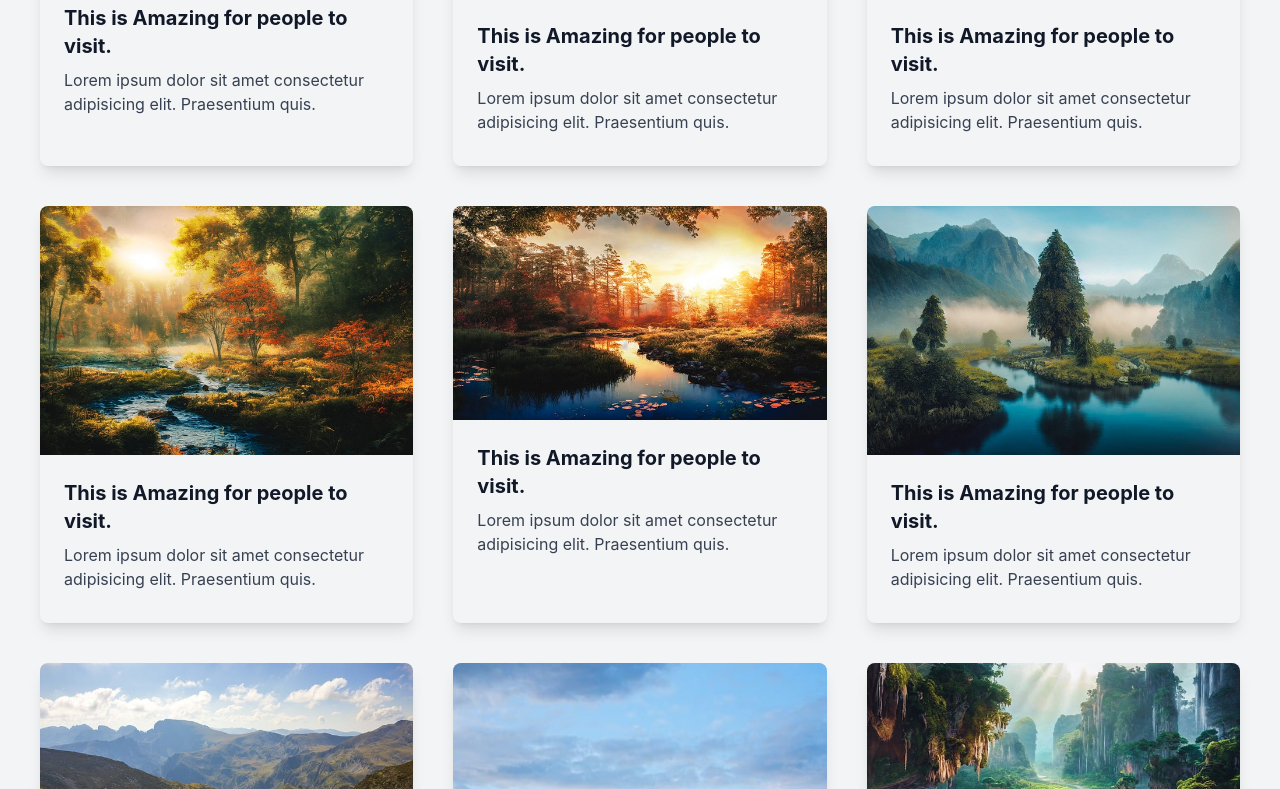
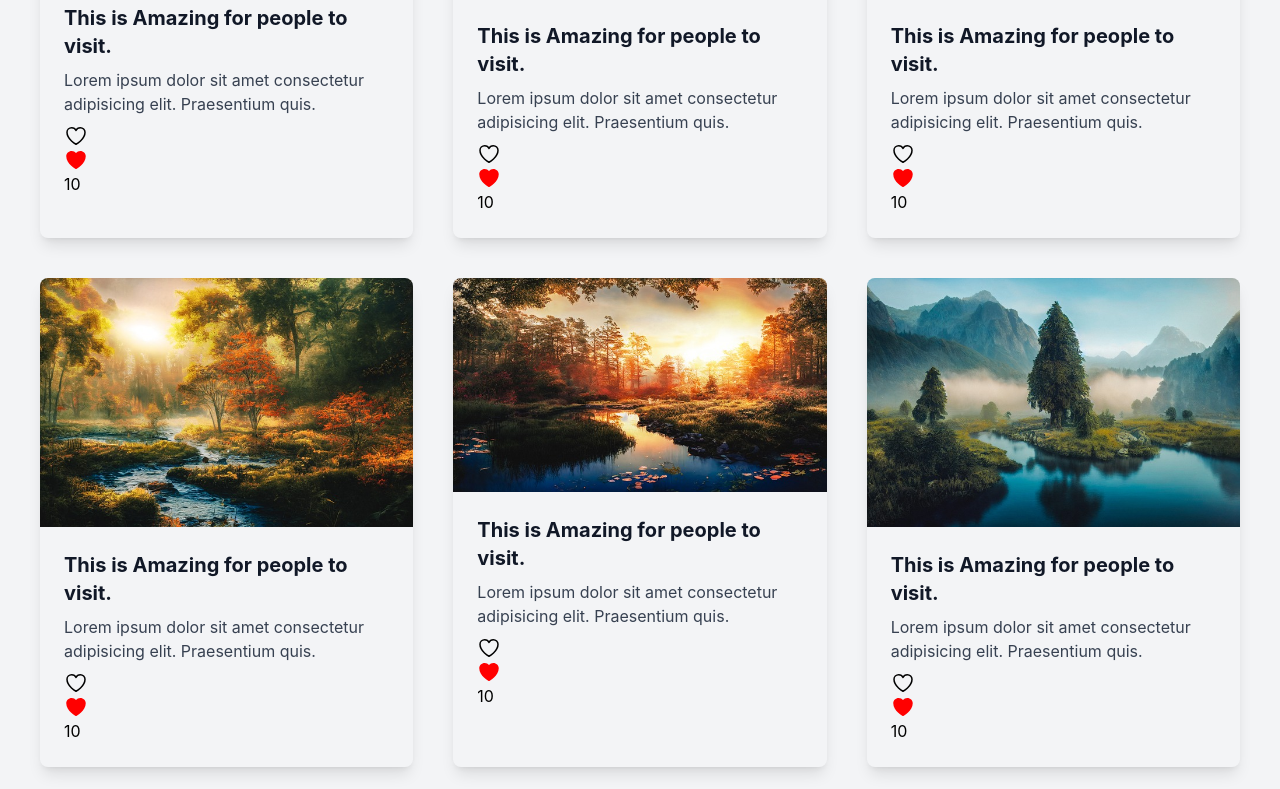
Before and after one commit to shalingams/Travel-Journal, a React (Create React App) app: page /profile in a window 1280 px wide. Shown: the part 891-1680 px from the top of the page. Built offline with nearby package versions, Linux system fonts and the light colour scheme; a web font is replaced by a local one.

Commit message:
Adding heart

```diff
--- a/src/components/Post.tsx
+++ b/src/components/Post.tsx
@@ -1,8 +1,7 @@
-import { Link } from "react-router-dom";
 import { PostType } from "../utils/types";
 
 function Post(post: PostType) {
-  const { id, image, description, location, likes } = post;
+  const { image, description, location, likes } = post;
   console.log(post);
   return (
     <div className="container mx-auto shadow-lg rounded-lg max-w-md hover:shadow-2xl transition duration-300">
@@ -14,9 +13,34 @@ function Post(post: PostType) {
       />
       <div className="p-6">
         <h1 className="md:text-1xl text-xl hover:text-indigo-600 transition duration-200  font-bold text-gray-900">
-          <Link to={"/location/"+id}>{location}</Link>
+          {location}
         </h1>
         <p className="text-gray-700 my-2 hover-text-900 ">{description}</p>
+        <p>
+          <svg
+            xmlns="http://www.w3.org/2000/svg"
+            fill="none"
+            viewBox="0 0 24 24"
+            strokeWidth={1.5}
+            stroke="currentColor"
+            className="size-6"
+          >
+            <path
+              strokeLinecap="round"
+              strokeLinejoin="round"
+              d="M21 8.25c0-2.485-2.099-4.5-4.688-4.5-1.935 0-3.597 1.126-4.312 2.733-.715-1.607-2.377-2.733-4.313-2.733C5.1 3.75 3 5.765 3 8.25c0 7.22 9 12 9 12s9-4.78 9-12Z"
+            />
+          </svg>
+          <svg
+            xmlns="http://www.w3.org/2000/svg"
+            viewBox="0 0 24 24"
+            fill="red"
+            className="size-6"
+          >
+            <path d="m11.645 20.91-.007-.003-.022-.012a15.247 15.247 0 0 1-.383-.218 25.18 25.18 0 0 1-4.244-3.17C4.688 15.36 2.25 12.174 2.25 8.25 2.25 5.322 4.714 3 7.688 3A5.5 5.5 0 0 1 12 5.052 5.5 5.5 0 0 1 16.313 3c2.973 0 5.437 2.322 5.437 5.25 0 3.925-2.438 7.111-4.739 9.256a25.175 25.175 0 0 1-4.244 3.17 15.247 15.247 0 0 1-.383.219l-.022.012-.007.004-.003.001a.752.752 0 0 1-.704 0l-.003-.001Z" />
+          </svg>
+          {likes}
+        </p>
       </div>
     </div>
   );
```
